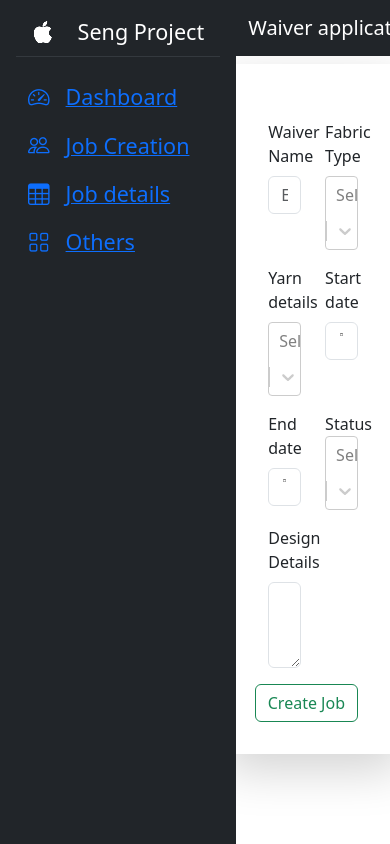
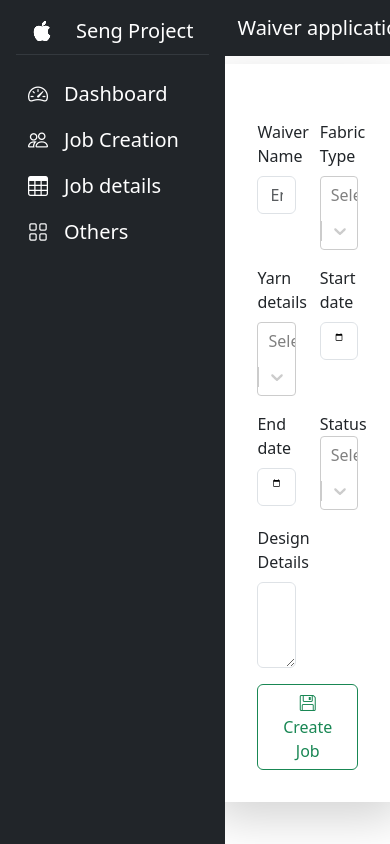
Before and after one commit to RajamaniT/waiverapp, a React (Create React App) app: page /JobCreation in a window 390 px wide. Built offline with nearby package versions, Linux system fonts and the light colour scheme.

Commit message:
code changes for side bar menu

```diff
--- a/src/Component/Dashboard/Sidebar.jsx
+++ b/src/Component/Dashboard/Sidebar.jsx
@@ -9,8 +9,8 @@ function Sidebar() {
     <div className="sidebar col-auto col-md-12 min-vh-100 d-flex justify-content-between flex-column bg-dark  text-white p-3">
       <div className="">
         <span className="p-3">
-          <i className="bi bi-apple fs-4 me-4"></i>
-          <span className="fs-4">Seng Project</span>
+          <i className="bi bi-apple fs-5 me-4"></i>
+          <span className="fs-5">Seng Project</span>
         </span>
         <hr className="text-secondary mt-2" />
         <ul className="nav nav-pills flex-column mt-3 text-white">
@@ -19,8 +19,8 @@ function Sidebar() {
             onClick={(e) => setActive(1)}
           >
             <Link to="/Dashboard" className="p-1">
-              <i className="bi bi-speedometer2  me-3 fs-4"></i>
-              <span className="fs-4">Dashboard</span>
+              <i className="bi bi-speedometer2  me-3 fs-5"></i>
+              <span className="fs-5">Dashboard</span>
             </Link>
           </li>
           <li
@@ -28,8 +28,8 @@ function Sidebar() {
             onClick={(e) => setActive(2)}
           >
             <Link to="/JobCreation" className="p-1">
-              <i className="bi bi-people me-3 fs-4"></i>
-              <span className="fs-4">Job Creation</span>
+              <i className="bi bi-people me-3 fs-5"></i>
+              <span className="fs-5">Job Creation</span>
             </Link>
           </li>
           <li
@@ -37,8 +37,8 @@ function Sidebar() {
             onClick={(e) => setActive(3)}
           >
             <Link to="/Dashboard" className="p-1">
-              <i className="bi bi-table me-3 fs-4"></i>
-              <span className="fs-4">Job details</span>
+              <i className="bi bi-table me-3 fs-5"></i>
+              <span className="fs-5">Job details</span>
             </Link>
           </li>
           <li
@@ -46,34 +46,12 @@ function Sidebar() {
             onClick={(e) => setActive(4)}
           >
             <Link to="/JobCreation" className="p-1">
-              <i className="bi bi-grid me-3 fs-4 "></i>
-              <span className="fs-4">Others</span>
+              <i className="bi bi-grid me-3 fs-5 "></i>
+              <span className="fs-5">Others</span>
             </Link>
           </li>
         </ul>
       </div>
-
-      {/* <div className="dropdown open">
-        <a
-          className="text-text-decoration-none text-white dropdown-toggle p-3"
-          type="button"
-          id="triggerid" data-bs-toggle="dropdown" aria-haspopup="true"
-          area-expanded="false"
-        >
-          <i className="bi bi-person-circle fs-4 me-4"></i>
-          <span className="ms-2 d-done d-sm-inline">You</span>
-        </a>
-        <div className="dropdown-menu" aria-labelledby="triggerid">
-          <a className="dropdown item" href="#">
-            <span className="d-sm-inline">1</span>
-            <span className="d-done d-sm-block">Profile</span>
-          </a>
-          <a className="dropdown item" href="#">
-            <span className="d-sm-inline">1</span>
-            <span className="d-done d-sm-block">Setting</span>
-          </a>
-        </div>
-      </div> */}
     </div>
   );
 }
--- a/src/Component/Waiverdetails/JobCreationPage.jsx
+++ b/src/Component/Waiverdetails/JobCreationPage.jsx
@@ -177,13 +177,12 @@ function JobCreationPage() {
               </div>
               <div className="row">
                 <div className="col-12 d-flex justify-content-end mb-3">
-                  <input
-                    className="btn btn-outline-success"
-                    id="submit"
-                    name="submit"
+                  <button
                     type="submit"
-                    value="Create Job"
-                  />
+                    className="btn btn-outline-success btn-rounded"
+                  >
+                    <span class="bi bi-floppy m-1"></span> Create Job
+                  </button>
                 </div>
               </div>
             </div>
--- a/src/css/Sidebar.css
+++ b/src/css/Sidebar.css
@@ -1,8 +1,13 @@
 .sidebar ul li:hover{
-    background-color: rgb(117,117,117);
+    background-color: rgb(107, 25, 232);
    border-radius: 5px;
 }
 
 .sidebar ul li:hover a{
     color: white;
 }
+
+.sidebar ul li a{
+ text-decoration: none;
+ color: white;
+}
```
Also changed, not shown: src/Component/Dashboard/SidebarMenu.jsx (deleted, +0 -59 lines).
